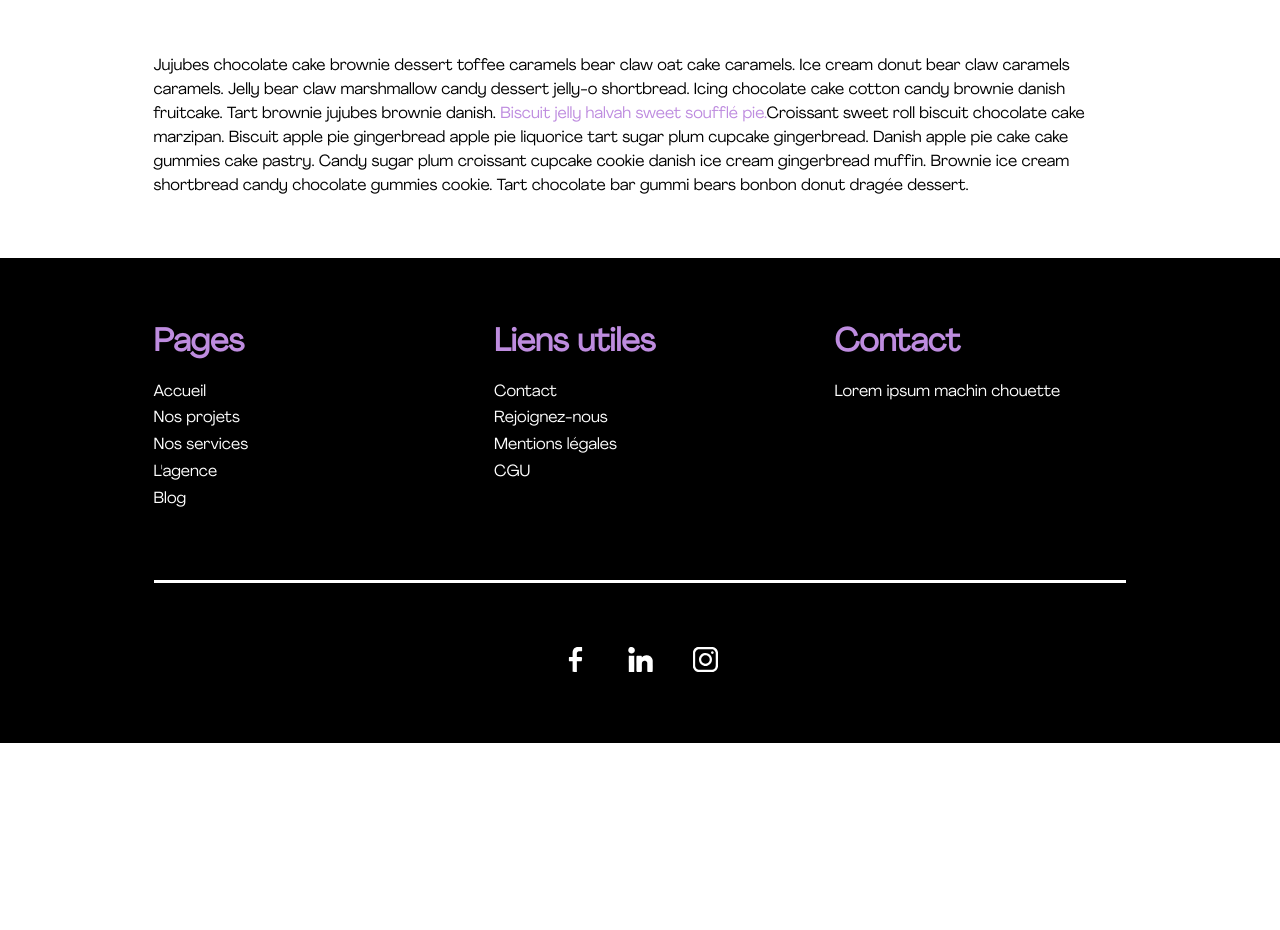
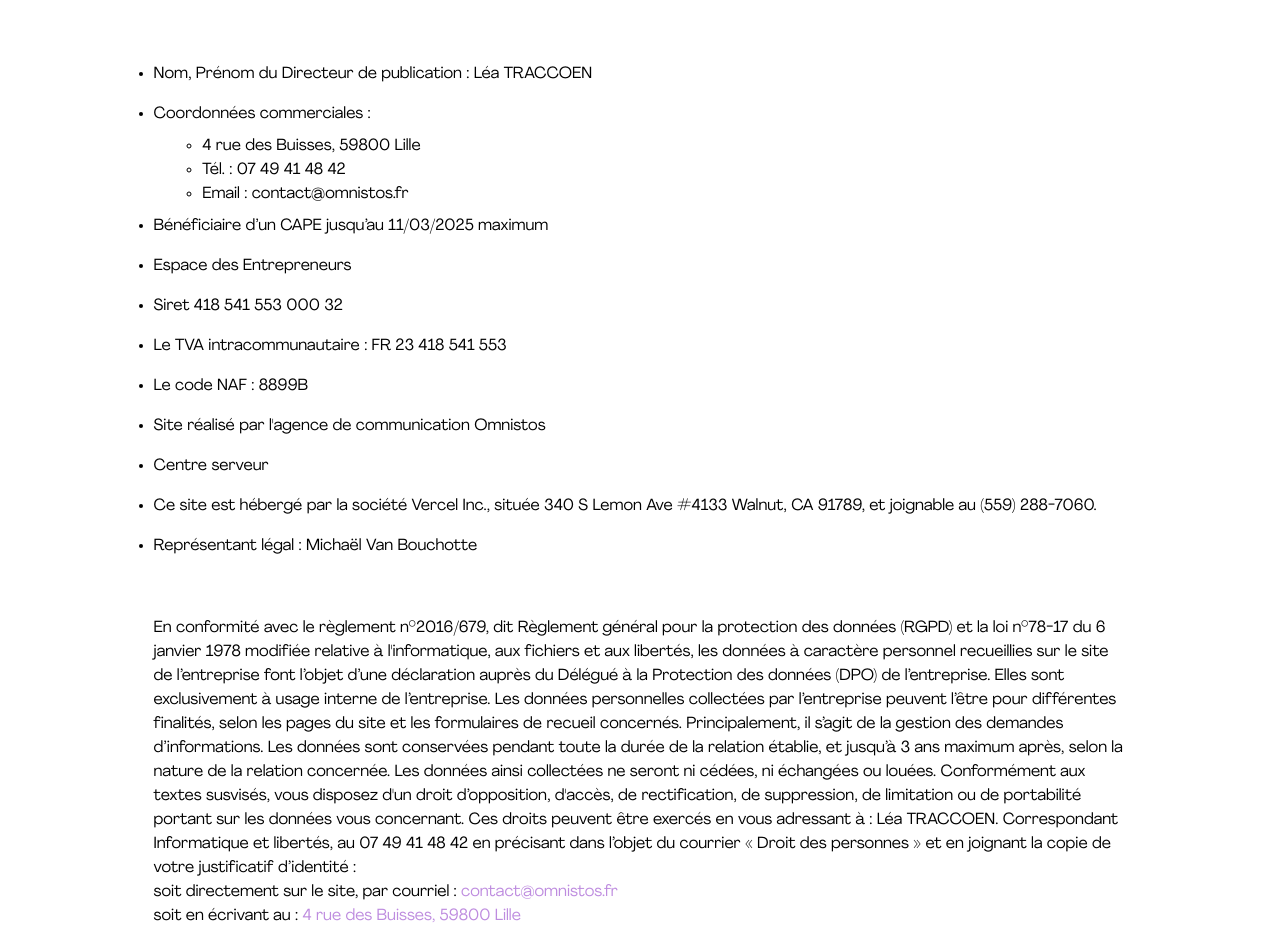
Before and after one commit to traccoenlea/omniweb, a React (Create React App) app: page /mentionslegales in a window 1280 px wide. Shown: the part 202-1132 px from the top of the page. Before the commit the page ends 945 px from the top, so only its background shows below. Built offline with nearby package versions, Linux system fonts and the light colour scheme.

Commit message:
mentions légales texte

```diff
--- a/src/assets/style/components/mentions.scss
+++ b/src/assets/style/components/mentions.scss
@@ -2,5 +2,15 @@
   margin: 60px 0;
   p {
     line-height: 1.5rem;
+    margin-top: 50px;
+  }
+
+  ul {
+    line-height: 2.5rem;
+  }
+
+  .soustitre {
+    padding-left: 5%;
+    line-height: 1.5rem;
   }
 }
--- a/src/components/pages/Mentions.js
+++ b/src/components/pages/Mentions.js
@@ -8,22 +8,58 @@ export const Mentions = () => {
           <h1 className="Title">Mentions Légales</h1>
         </div>
 
-        <p className="paragraph">
-          Jujubes chocolate cake brownie dessert toffee caramels bear claw oat
-          cake caramels. Ice cream donut bear claw caramels caramels. Jelly bear
-          claw marshmallow candy dessert jelly-o shortbread. Icing chocolate
-          cake cotton candy brownie danish fruitcake. Tart brownie jujubes
-          brownie danish.
-          <span className="color">
-            {" "}
-            Biscuit jelly halvah sweet soufflé pie.
-          </span>
-          Croissant sweet roll biscuit chocolate cake marzipan. Biscuit apple
-          pie gingerbread apple pie liquorice tart sugar plum cupcake
-          gingerbread. Danish apple pie cake cake gummies cake pastry. Candy
-          sugar plum croissant cupcake cookie danish ice cream gingerbread
-          muffin. Brownie ice cream shortbread candy chocolate gummies cookie.
-          Tart chocolate bar gummi bears bonbon donut dragée dessert.
+        <ul>
+          <li>Nom, Prénom du Directeur de publication : Léa TRACCOEN</li>
+          <li>
+            Coordonnées commerciales :
+            <ul className="soustitre">
+              <li>4 rue des Buisses, 59800 Lille</li>
+              <li>Tél. : 07 49 41 48 42</li>
+              <li>Email : contact@omnistos.fr</li>
+            </ul>
+          </li>
+          <li>Bénéficiaire d’un CAPE jusqu’au 11/03/2025 maximum</li>
+          <li>Espace des Entrepreneurs</li>
+          <li>Siret 418 541 553 000 32</li>
+          <li>Le TVA intracommunautaire : FR 23 418 541 553</li>
+          <li>Le code NAF : 8899B</li>
+          <li>Site réalisé par l'agence de communication Omnistos</li>
+          <li>Centre serveur</li>
+          <li>
+            Ce site est hébergé par la société Vercel Inc., située 340 S Lemon
+            Ave #4133 Walnut, CA 91789, et joignable au (559) 288-7060.
+          </li>
+          <li>Représentant légal : Michaël Van Bouchotte</li>
+        </ul>
+
+        <p>
+          En conformité avec le règlement n°2016/679, dit Règlement général pour
+          la protection des données (RGPD) et la loi n°78-17 du 6 janvier 1978
+          modifiée relative à l'informatique, aux fichiers et aux libertés, les
+          données à caractère personnel recueillies sur le site de l’entreprise
+          font l’objet d’une déclaration auprès du Délégué à la Protection des
+          données (DPO) de l’entreprise. Elles sont exclusivement à usage
+          interne de l’entreprise. Les données personnelles collectées par
+          l’entreprise peuvent l’être pour différentes finalités, selon les
+          pages du site et les formulaires de recueil concernés. Principalement,
+          il s’agit de la gestion des demandes d’informations. Les données sont
+          conservées pendant toute la durée de la relation établie, et jusqu’à 3
+          ans maximum après, selon la nature de la relation concernée. Les
+          données ainsi collectées ne seront ni cédées, ni échangées ou louées.
+          Conformément aux textes susvisés, vous disposez d'un droit
+          d’opposition, d'accès, de rectification, de suppression, de limitation
+          ou de portabilité portant sur les données vous concernant. Ces droits
+          peuvent être exercés en vous adressant à : Léa TRACCOEN. Correspondant
+          Informatique et libertés, au 07 49 41 48 42 en précisant dans l’objet
+          du courrier « Droit des personnes » et en joignant la copie de votre
+          justificatif d’identité :
+          <br />
+          soit directement sur le site, par courriel :
+          <span className="color"> contact@omnistos.fr </span>
+          <br />
+          soit en écrivant au :{" "}
+          <span className="color">4 rue des Buisses, 59800 Lille</span>
+          <br />
         </p>
       </div>
     </div>
```
